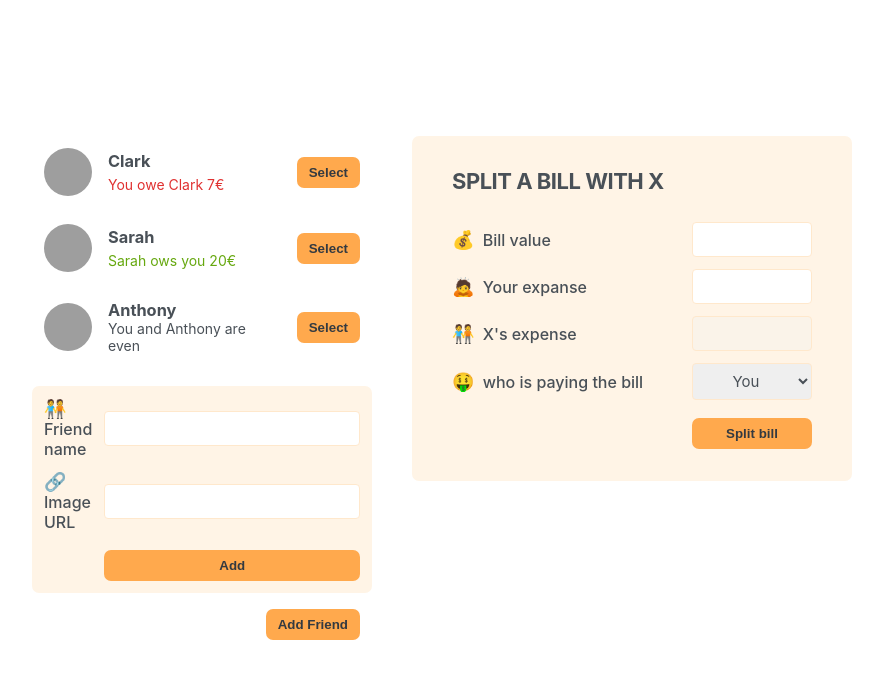
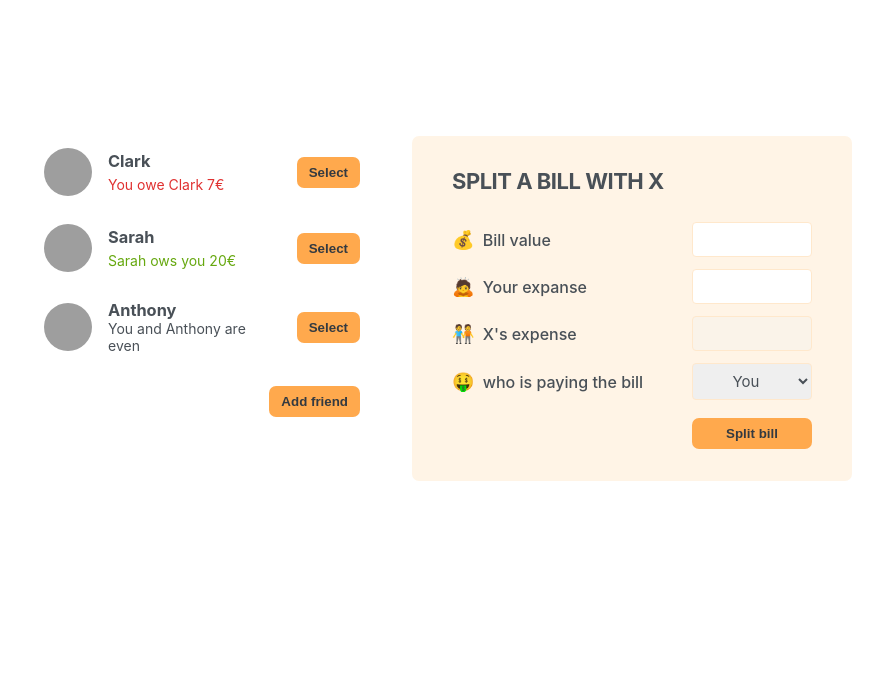
Before and after one commit to prabirstack/eat-n-split, a React (Vite) app: page / in a window 1280 px wide. Shown: the top 678 px of the page, without its empty margins (198-1081 px from the left). Built offline with nearby package versions, Linux system fonts and the light colour scheme; grey boxes are pictures that could not be loaded.

Commit message:
add friend functionality added

```diff
--- a/src/App.jsx
+++ b/src/App.jsx
@@ -1,3 +1,5 @@
+import { useState } from 'react'
+
 const initialFriends = [
   {
     id: 118836,
@@ -19,21 +21,43 @@
   },
 ]
 
+function Button({ children, onClick }) {
+  return (
+    <button className='button' onClick={onClick}>
+      {children}
+    </button>
+  )
+}
+
 export default function App() {
+  const [friends, setFriends] = useState(initialFriends)
+
+  const [showAddFriend, setShowAddFriend] = useState(false)
+
+  function handleShowAddFriend() {
+    setShowAddFriend((show) => !show)
+  }
+
+  function handleAddFriends(friend) {
+    setFriends((friends) => [...friends, friend])
+    setShowAddFriend(false)
+  }
+
   return (
     <div className='app'>
       <div className='sidebar'>
-        <FriendsList />
-        <FormAddFriend />
-        <Button>Add Friend</Button>
+        <FriendsList friends={friends} />
+        {showAddFriend && <FormAddFriend onAddFriend={handleAddFriends} />}
+        <Button onClick={handleShowAddFriend}>
+          {showAddFriend ? 'Close' : 'Add friend'}
+        </Button>
       </div>
       <FormSplitBill />
     </div>
   )
 }
 
-function FriendsList() {
-  const friends = initialFriends
+function FriendsList({ friends }) {
   return (
     <ul>
       {friends.map((friend) => (
@@ -65,17 +89,41 @@
   )
 }
 
-function Button({ children }) {
-  return <button className='button'>{children}</button>
-}
+function FormAddFriend({ onAddFriend }) {
+  const [name, setName] = useState('')
+  const [image, setImage] = useState('https://i.pravatar.cc/48')
 
-function FormAddFriend() {
+  function handleSubmit(e) {
+    e.preventDefault()
+    if (!name || !image) return
+
+    const id = crypto.randomUUID()
+    const newFriend = {
+      id,
+      name,
+      image: `${image}?=${id}`,
+      balance: 0,
+    }
+    onAddFriend(newFriend)
+
+    setName('')
+    setImage('https://i.pravatar.cc/48')
+  }
+
   return (
-    <form className='form-add-friend'>
+    <form className='form-add-friend' onSubmit={handleSubmit}>
       <label>🧑‍🤝‍🧑Friend name</label>
-      <input type='text' />
+      <input
+        type='text'
+        value={name}
+        onChange={(e) => setName(e.target.value)}
+      />
       <label>🔗 Image URL</label>
-      <input type='text' />
+      <input
+        type='text'
+        value={image}
+        onChange={(e) => setImage(e.target.value)}
+      />
 
       <Button>Add</Button>
     </form>
@@ -98,8 +146,8 @@
 
       <label>🤑 who is paying the bill</label>
       <select>
-        <option value="user">You</option>
-        <option value="friend">X</option>
+        <option value='user'>You</option>
+        <option value='friend'>X</option>
       </select>
 
       <Button>Split bill</Button>
```
